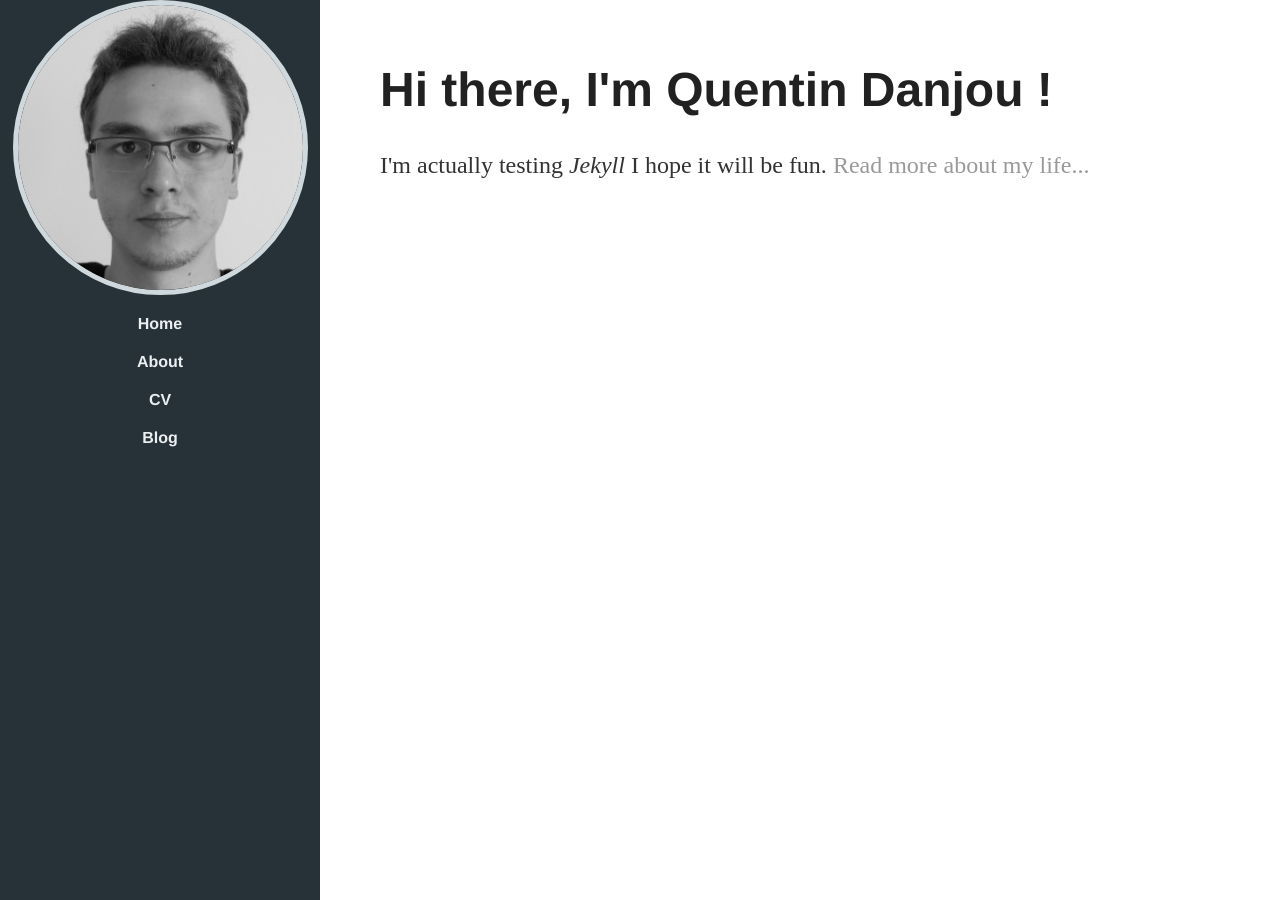
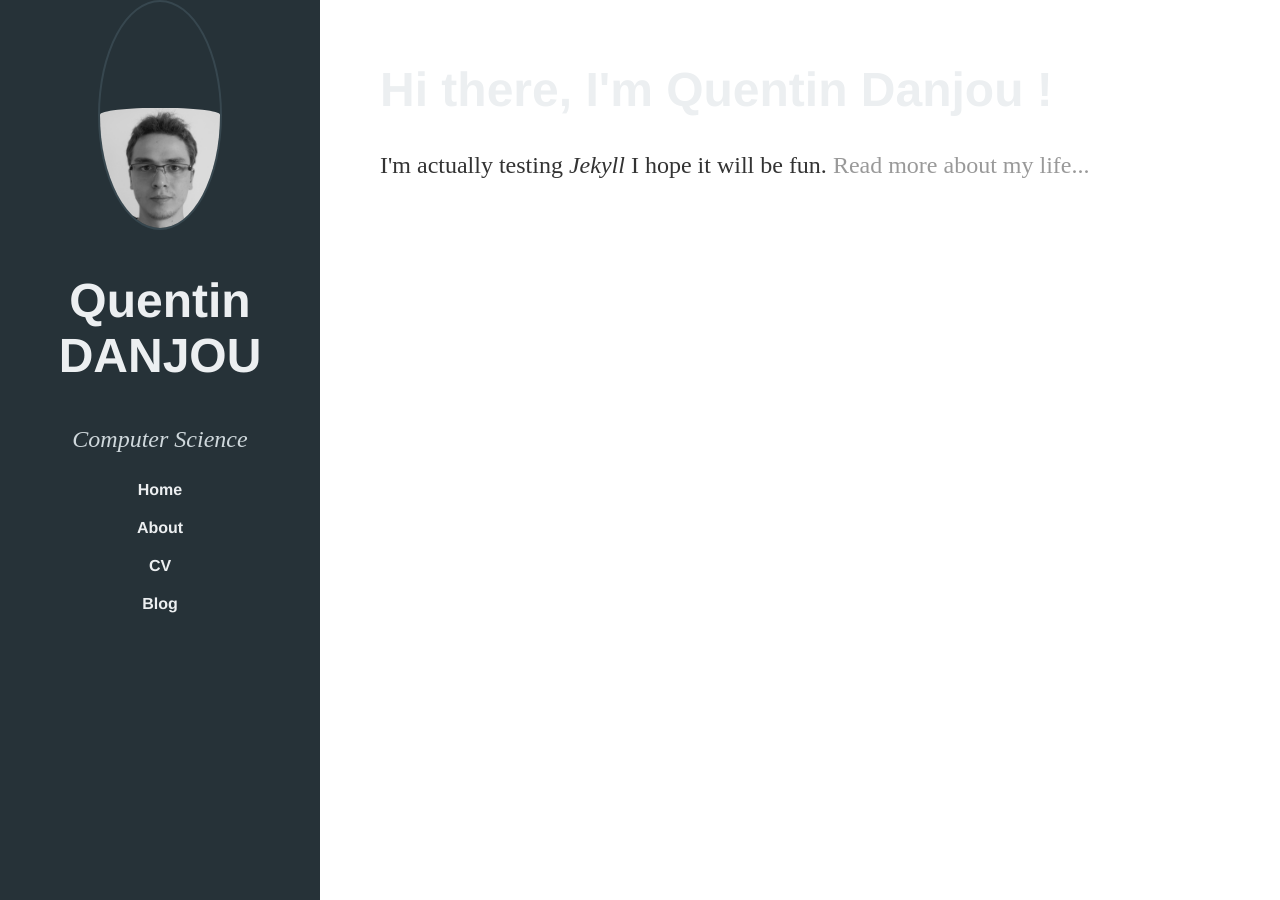
Before and after one commit to danjou-a/danjou-a.github.io, a Jekyll site: the page built from index.html, in a window 1280 px wide. Built offline with Jekyll 4.4.1, drawn with Linux system fonts in a browser that asks for light colours.

Commit message:
color adjustment and name added

```diff
--- a/_layouts/default.html
+++ b/_layouts/default.html
@@ -8,6 +8,8 @@
   <body>
     <nav>
       <img class="img-profil" src="/assets/img/profil_ln.jpg">
+      <h1>Quentin DANJOU</h1>
+      <p class="description">Computer Science</p>
       <ul>
 	      <li><a href="/">Home</a></li>
 	      <li><a href="/about">About</a></li>
--- a/css/main.css
+++ b/css/main.css
@@ -58,6 +58,7 @@ a:hover {
 h1 {
     font-size: 3em;
     font-family:'Helvetica', 'Arial', 'Sans-Serif';
+    color: #ECEFF1;
 }
 
 p {
@@ -78,8 +79,15 @@ ul.posts li {
 .img-profil {
     border-radius: 50%;
     border-style: solid;
-    border-color: #CFD8DC;
-    border-width: 5px;
+    border-color: #37474F;
+    border-width: 2px;
+    width: 120px;
+    padding-top: 33%;
+ }
+
+ .description {
+     font-style: italic;
+     color: #CFD8DC;
  }
 
 /* footer {
```
